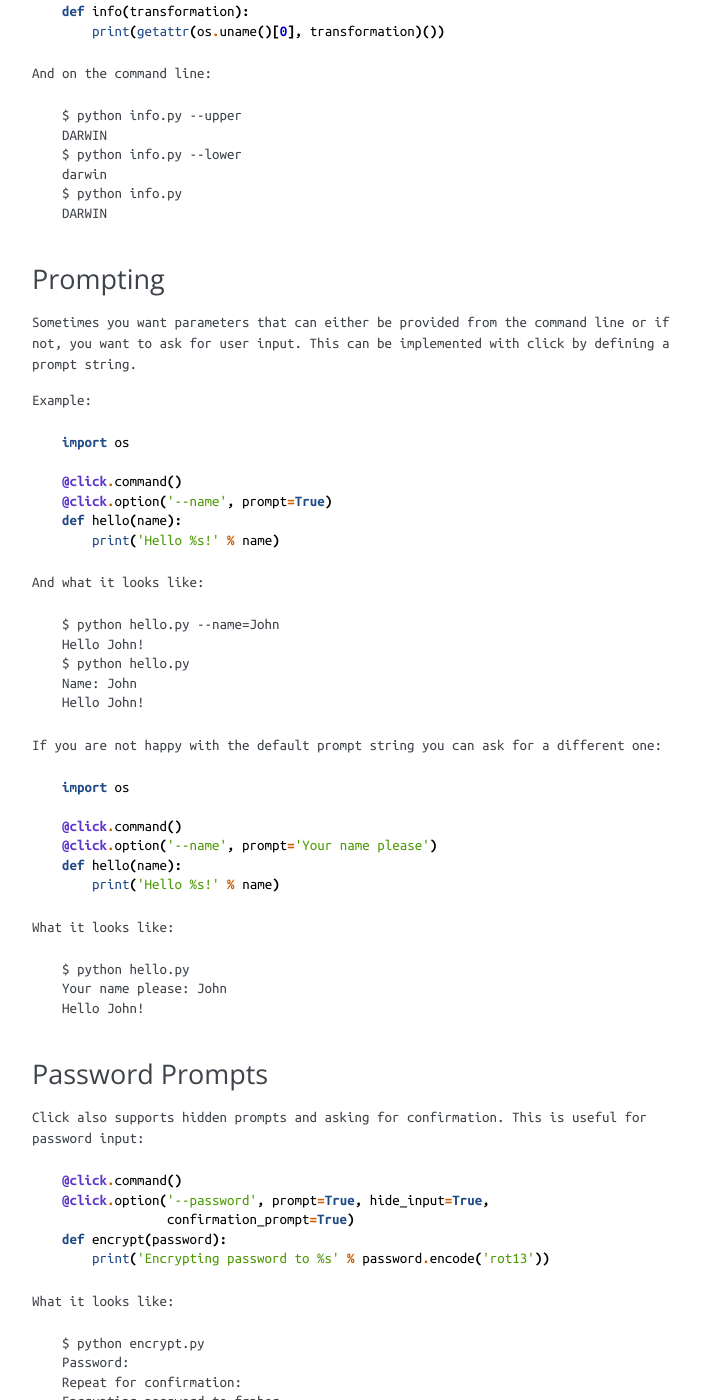
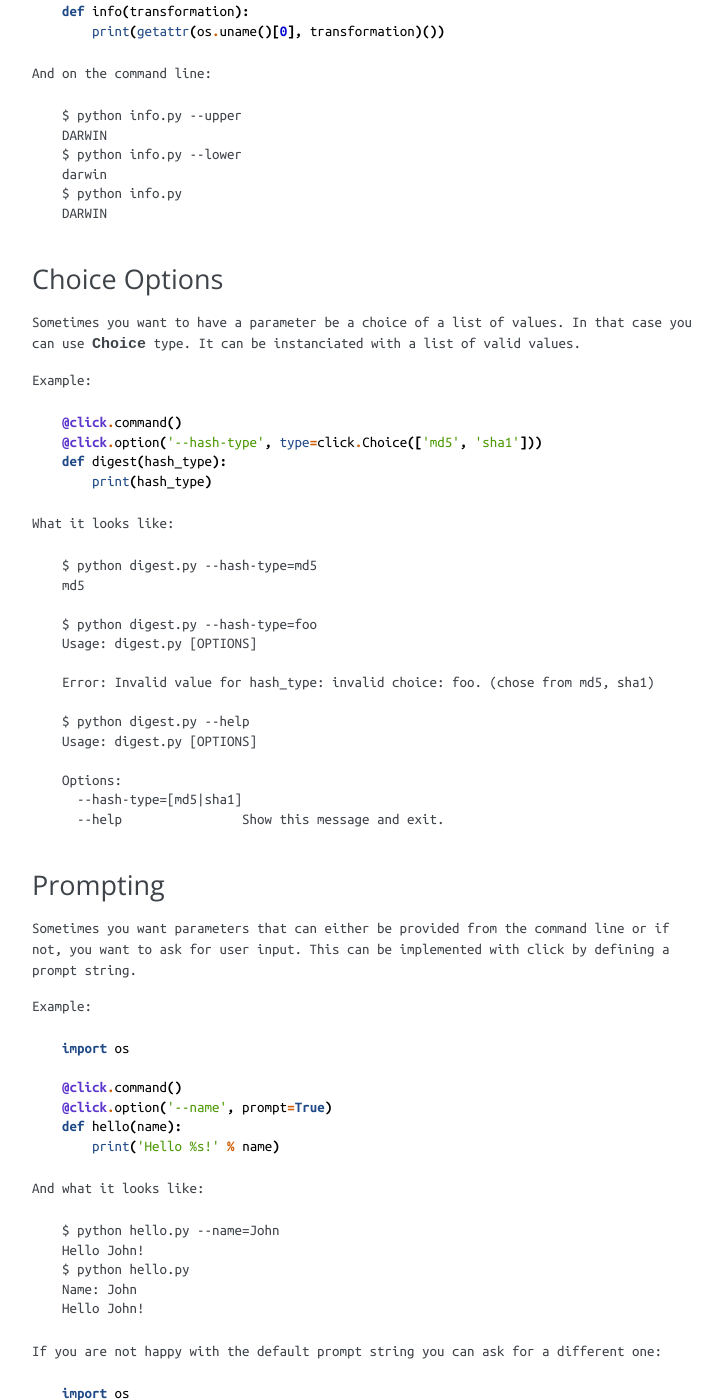
Before and after one commit to Alcides1123/Click, a Sphinx documentation site: the page built from docs/options.rst, in a window 1280 px wide and 1400 px high, scrolled down 3084 px. Shown: the whole window, without its empty margins (388-1110 px from the left). Built offline with Sphinx 7.4.7, drawn with Linux system fonts in a browser that asks for light colours.

Commit message:
Added choice support

```diff
--- a/docs/api.rst
+++ b/docs/api.rst
@@ -81,6 +81,8 @@ Types
 
 .. autoclass:: File
 
+.. autoclass:: Choice
+
 .. autoclass:: ParamType
 
 Exceptions
--- a/docs/arguments.rst
+++ b/docs/arguments.rst
@@ -51,6 +51,8 @@ And what it looks like::
     $ python touch.py foo.txt bar.txt
     foo.txt
     bar.txt
+
+.. _file-args:
 
 File Arguments
 --------------
--- a/docs/options.rst
+++ b/docs/options.rst
@@ -165,6 +165,39 @@ And on the command line::
     darwin
     $ python info.py
     DARWIN
+
+.. _choice-opts:
+
+Choice Options
+--------------
+
+Sometimes you want to have a parameter be a choice of a list of values.
+In that case you can use :class:`Choice` type.  It can be instanciated
+with a list of valid values.
+
+Example::
+
+    @click.command()
+    @click.option('--hash-type', type=click.Choice(['md5', 'sha1']))
+    def digest(hash_type):
+        print(hash_type)
+
+What it looks like::
+
+    $ python digest.py --hash-type=md5
+    md5
+
+    $ python digest.py --hash-type=foo
+    Usage: digest.py [OPTIONS]
+
+    Error: Invalid value for hash_type: invalid choice: foo. (chose from md5, sha1)
+
+    $ python digest.py --help
+    Usage: digest.py [OPTIONS]
+
+    Options:
+      --hash-type=[md5|sha1]
+      --help                Show this message and exit.
 
 .. _option-prompting:
 
--- a/docs/parameters.rst
+++ b/docs/parameters.rst
@@ -53,7 +53,11 @@ different behavior and some are supported out of the box:
 
 :class:`click.File`:
     A parameter that is an opened file.  It can be opened for reading or
-    writing.
+    writing.  See :ref:`file-args` for an example.
+
+:class:`click.Choice`:
+    A parameter that represents a choice of something.  See
+    :ref:`choice-opts` for an example.
 
 Custom parameter types can be implemented by subclassing
 :class:`click.ParamType`.  For simple cases passing a python function that
```
Also changed, not shown: click.py (+25 -0 lines).
